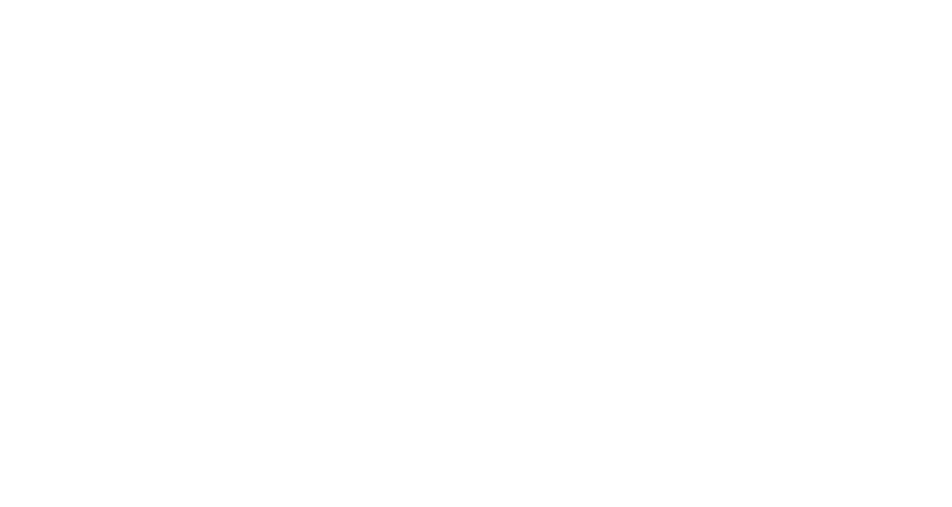
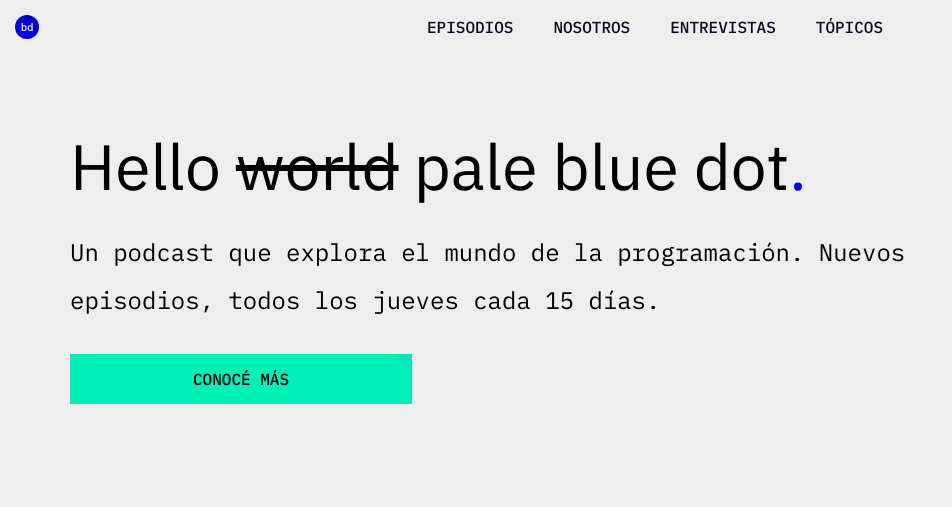
Before and after one commit to DavidSalomonDev/sprint-1_acamica, a plain HTML site: page index.html in a window 1280 px wide. Shown: the whole page, without its empty margins (0-952 px from the left). Drawn offline with Linux system fonts and the light colour scheme.

Commit message:
✨ feat: create responsive header

```diff
--- a/index.html
+++ b/index.html
@@ -1,12 +1,44 @@
 <!DOCTYPE html>
 <html lang="en">
+
 <head>
     <meta charset="UTF-8">
     <meta http-equiv="X-UA-Compatible" content="IE=edge">
     <meta name="viewport" content="width=device-width, initial-scale=1.0">
+    <link rel="stylesheet" href="https://cdnjs.cloudflare.com/ajax/libs/font-awesome/5.15.3/css/all.min.css"
+        integrity="sha512-iBBXm8fW90+nuLcSKlbmrPcLa0OT92xO1BIsZ+ywDWZCvqsWgccV3gFoRBv0z+8dLJgyAHIhR35VZc2oM/gI1w=="
+        crossorigin="anonymous" />
+    <link rel="stylesheet" href="./styles/style.css">
     <title>Landing Page Responsiva - Podcast</title>
 </head>
+
 <body>
+    <div class="container">
+        <header class="header">
+            <nav class="navbar">
+                <img class="navbar__logo" src="./assets/logo.svg" alt="Podcast logo">
+                <input type="checkbox" name="navbar__button" id="navbar__button">
+                <label for="navbar__button" class="navbar__button">
+                    <i class="fas fa-bars"></i>
+                    <i class="fas fa-times"></i>
+                </label>
+                <ul class="navbar__menu">
+                    <li class="navbar__menu--item"><a href="#">Episodios</a></li>
+                    <li class="navbar__menu--item"><a href="#">Nosotros</a></li>
+                    <li class="navbar__menu--item"><a href="#">Entrevistas</a></li>
+                    <li class="navbar__menu--item"><a href="#">Tópicos</a></li>
+                </ul>
+            </nav>
+            <div class="header__description">
+                <h1 class="header__description--title">
+                    Hello <span class="world">world</span> pale blue dot<span class="dot">.</span>
+                </h1>
+                <p class="header__description--info">Un podcast que explora el mundo de la programación. Nuevos episodios, todos los jueves cada 15 días.</p>
+                <button class="btn header__description--cta">Conocé más</button>
+            </div>
+        </header>
+    </div>
 
 </body>
+
 </html>
--- /dev/null
+++ b/styles/header.css
@@ -0,0 +1,187 @@
+.navbar {
+    position: relative;
+    padding: 1.5em;
+    width: 100%;
+}
+
+.navbar__logo {
+    width: 2.4rem;
+    height: 2.4rem;
+}
+
+/* Menu open once button is clicked */
+.navbar__menu {
+    display: none;
+    justify-content: center;
+    padding: 1rem 0;
+    width: 100%;
+    background-color: #0000EC;
+    font-family: 'IBM Plex Mono', sans-serif;
+    color: #fff;
+    font-size: 1.6rem;
+    transition: all .3s ease-in-out;
+    list-style: none;
+}
+
+.navbar__menu--item {
+    padding: 1rem;
+    text-transform: uppercase;
+}
+
+.navbar__menu--item:active {
+    background-color: #fff;
+}
+
+#navbar__button {
+    display: none;
+    transition: all .3s ease-in-out;
+}
+
+.fa-times {
+    display: none;
+}
+
+#navbar__button:checked~.navbar__menu {
+    display: block;
+    transform: scale(1);
+}
+
+#navbar__button:checked+label>i.fa-bars {
+    display: none;
+}
+
+#navbar__button:checked+label>i.fa-times {
+    display: block;
+}
+
+.navbar__button {
+    position: absolute;
+    right: 2rem;
+    cursor: pointer;
+    width: 2.4rem;
+    height: 2.4rem;
+}
+
+.navbar__button i {
+    font-size: 2.4rem;
+}
+
+.header__description {
+    padding: 2rem;
+    margin: 2rem;
+}
+
+.header__description--title {
+    font-size: 4.5rem;
+    font-weight: 500;
+    margin-bottom: 2rem;
+}
+
+.header__description--title .world {
+    text-decoration: line-through;
+}
+
+.header__description--title .dot {
+    color: #0000EC;
+}
+
+.header__description--info {
+    width: 75%;
+    font-family: 'IBM Plex Mono', sans-serif;
+    font-size: 1.8rem;
+    line-height: 2;
+    word-wrap: break-word;
+}
+
+.header__description--cta {
+    cursor: pointer;
+    width: 100%;
+    background-color: #00F3BB;
+    margin: 3rem 0;
+    padding: 1.5rem;
+    text-transform: uppercase;
+    text-align: center;
+    font-family: 'IBM Plex Mono', sans-serif;
+    font-size: 1.6rem;
+    font-weight: 500;
+    border: none;
+}
+
+@media (min-width: 600px) {
+    .navbar {
+        display: flex;
+        justify-content: space-between;
+        align-items: center;
+        width: 100%;
+    }
+
+    .navbar__button,
+    #navbar__button {
+        display: none;
+    }
+
+    .navbar__menu {
+        display: flex;
+        width: 100%;
+        justify-content: center;
+        position: absolute;
+        padding: 1rem 0;
+        width: 100%;
+        font-family: 'IBM Plex Mono', sans-serif;
+        color: #060A24;
+        background-color: transparent;
+        font-size: 1.6rem;
+        transition: all .3s ease-in-out;
+    }
+
+    .navbar__menu--item {
+        padding: 0 2rem;
+        font-weight: 500;
+        transition: all .3s ease-in-out;
+    }
+
+    .navbar__menu--item:hover {
+        font-family: 'IBM Plex Mono', sans-serif;
+        font-weight: 500;
+        font-size: 16px;
+        color: #00F3BB;
+        letter-spacing: 0;
+        text-decoration: line-through;
+        transform: scale(1.05);
+    }
+
+    .navbar__menu--item:active {
+        color: rgba(6, 10, 36, 0.56);
+        transform: scale(1);
+    }
+
+    .header__description {
+        padding: 5rem;
+    }
+
+    .header__description--title {
+        max-width: 75%;
+        word-wrap: break-word;
+        font-size: 6.4rem;
+        font-weight: 500;
+    }
+
+    .header__description--info {
+        font-size: 2.4rem;
+    }
+
+    .header__description--cta,
+    .btn {
+        width: 30%;
+        background-image: linear-gradient(225deg, #0000FE, #00F0B8, #00F0B8);
+        background-size: 200%;
+        transform: scale(1);
+        transition: all .3s ease-in;
+    }
+
+    .header__description--cta:hover {
+        background-position: right;
+        color: #fff;
+        transform: scale(1.05);
+    }
+}
--- a/styles/style.css
+++ b/styles/style.css
@@ -1,3 +1,4 @@
+@import "./header.css";
 @import url('https://fonts.googleapis.com/css2?family=IBM+Plex+Mono:wght@400;500&family=IBM+Plex+Sans:wght@400;600&display=swap');
 
 *{
@@ -8,4 +9,25 @@
 
 html{
     font-size: 62.5%;
+    font-family: 'IBM Plex Sans', sans-serif;
 }
+
+body{
+    background-color: #eee;
+    font-weight: normal;
+}
+
+a {
+    color: inherit;
+    text-decoration: inherit;
+  }
+
+.container{
+    max-width: 128rem;
+    margin: 0 auto;
+    display: flex;
+}
+
+.header{
+    width: 100%;
+}
```
